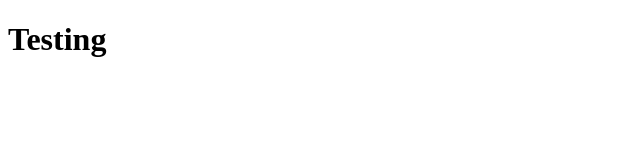
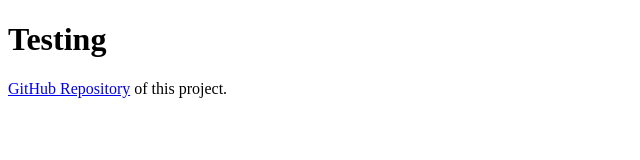
Before and after one commit to abonello/AngularView, a plain HTML site: page index.html in a window 1280 px wide. Shown: the whole page, without its empty margins (0-640 px from the left). Drawn offline with Linux system fonts and the light colour scheme.

Commit message:
GitHub Links

```diff
--- a/index.html
+++ b/index.html
@@ -8,5 +8,6 @@
 </head>
 <body>
     <h1>Testing</h1>
+    <a href="https://github.com/abonello/AngularView/">GitHub Repository</a> of this project.
 </body>
 </html>
```
Also changed, not shown: 1 other file.
